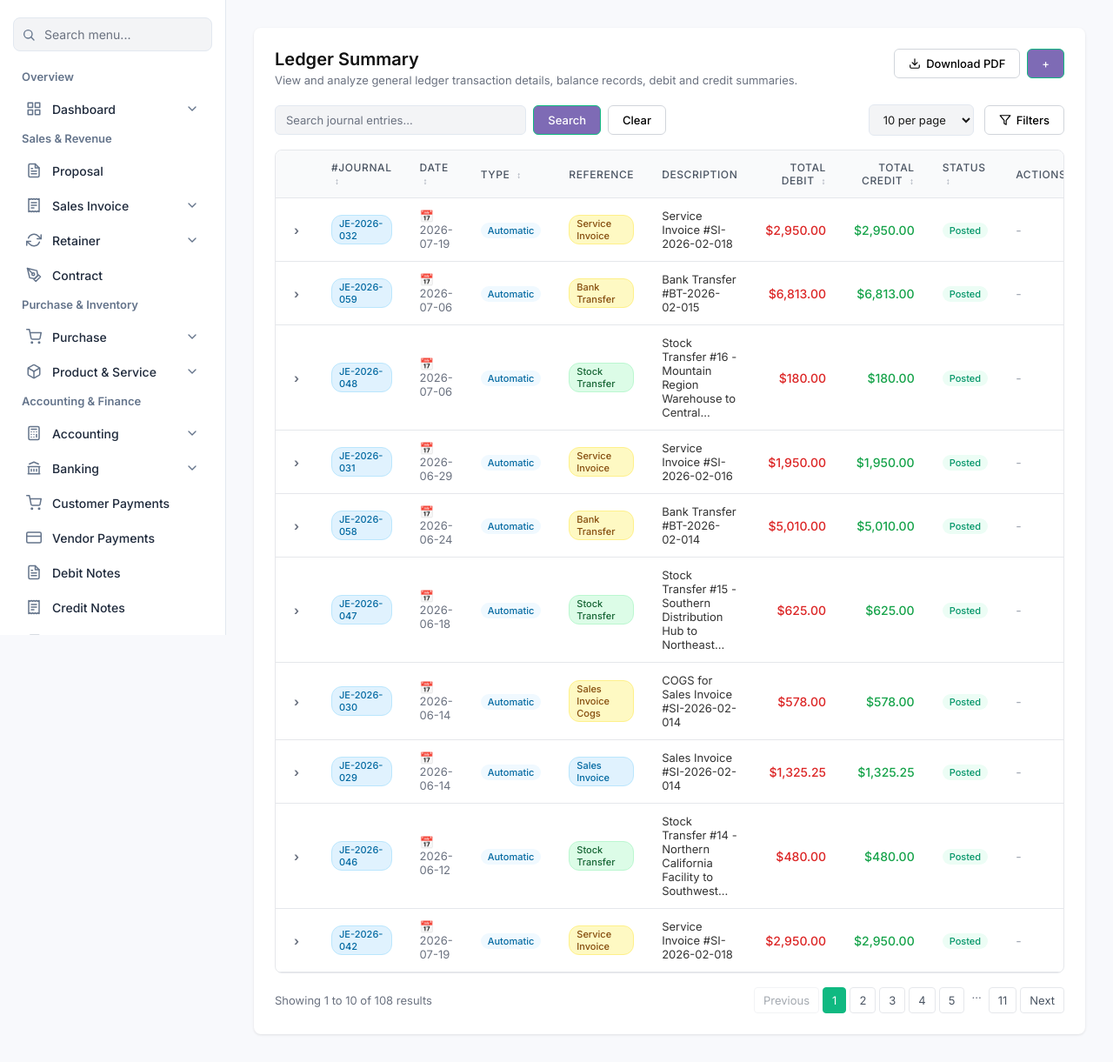
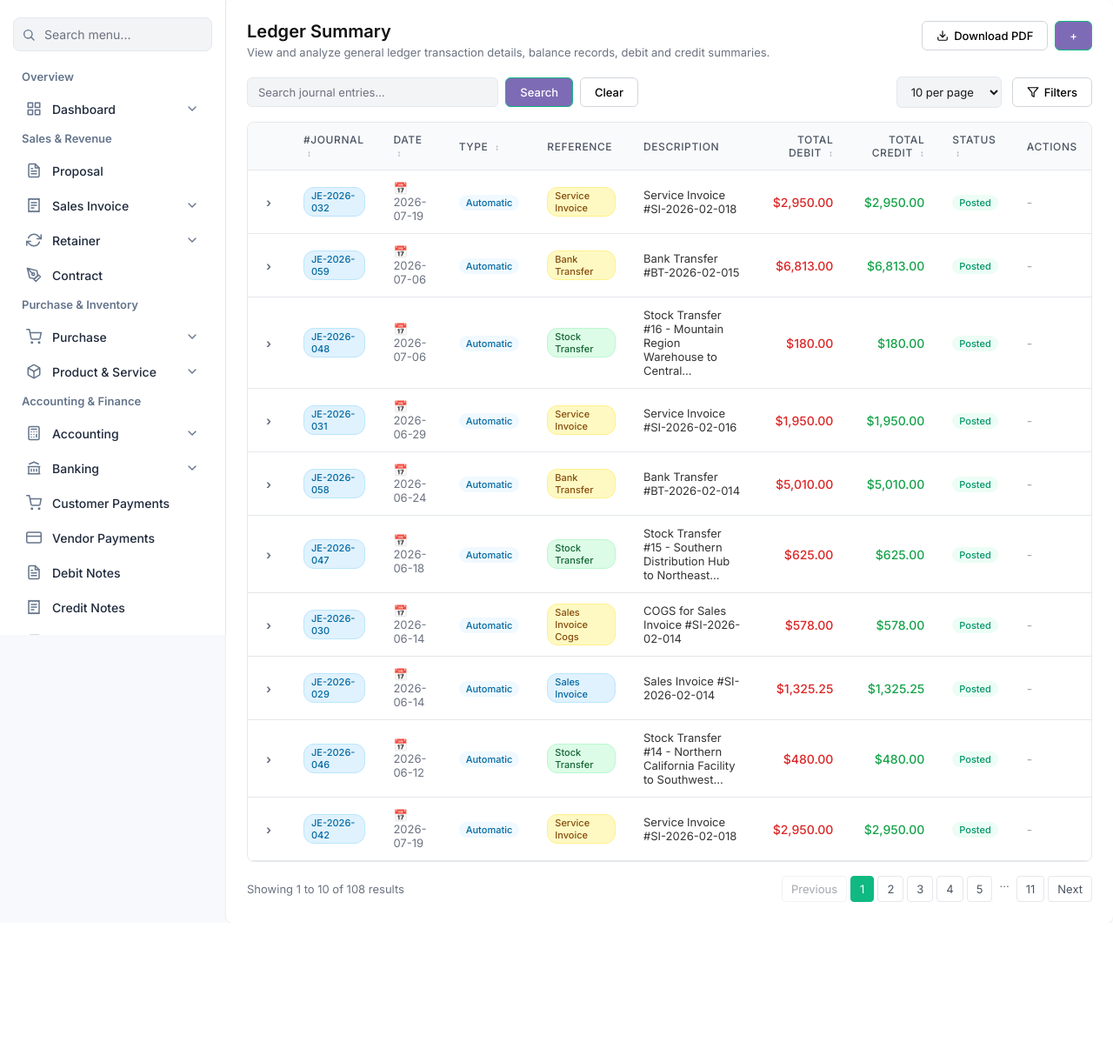
Before and after one commit to MahnoorMAK/LedgeInvo, a Laravel app: template resources/views/Pages/Double-Entry/Ledger-Summary.blade.php in a window 1280 px wide. Shown: the part 70-1291 px from the top of the page at 87% size. After the commit the page ends 1130 px from the top, so only its background shows below. Run offline with Laravel 12, Linux system fonts and the light colour scheme; the template is opened without the code that fills it, so the values that code supplies are empty.

Commit message:
refactor styles in Ledger Summary page

```diff
--- a/resources/views/Pages/Double-Entry/Ledger-Summary.blade.php
+++ b/resources/views/Pages/Double-Entry/Ledger-Summary.blade.php
@@ -1,19 +1,54 @@
 @extends('layout.dashboard')
 @section('title', 'Ledger Summary')
 @section('content')
-    <section id="ledger-app">
+
+<!-- AGGRESSIVE OVERRIDE TO REMOVE WRAPPER MARGINS, PADDING, AND FORCE WHITE BACKGROUND -->
+<style>
+    /* Reset the entire document and common wrapper classes */
+    html, body {
+        margin: 0 !important;
+        padding: 0 !important;
+        background-color: #ffffff !important;
+        width: 100% !important;
+        max-width: 100% !important;
+        overflow-x: hidden;
+    }
+
+    /* Target every possible container that might have padding */
+    #app, main, .main, .app-main, .main-content, .content, .content-wrapper,
+    .page-wrapper, .app-content, .container, .container-fluid, .page-content {
+        margin: 0 !important;
+        padding: 0 !important;
+        background-color: #ffffff !important;
+        width: 100% !important;
+        max-width: 100% !important;
+        box-shadow: none !important;
+        border: none !important;
+    }
+
+    /* Specifically target the direct child of the body or #app to remove any residual margin */
+    body > div, #app > div {
+        margin: 0 !important;
+        padding: 0 !important;
+    }
+</style>
+
+<section id="ledger-app">
     <style>
         /* Base Styles */
         #ledger-app {
             font-family: -apple-system, BlinkMacSystemFont, "Segoe UI", Roboto, Helvetica, Arial, sans-serif;
             color: #333;
-            background: #fff;
+            background: #ffffff; /* Changed to white */
             padding: 24px;
             border-radius: 8px;
             box-shadow: 0 1px 3px rgba(0,0,0,0.1);
-            max-width: 1200px;
-            margin: 0 auto;
+            max-width: 100%; /* Changed from 1200px to fill available space */
+            margin: 0; /* Changed from auto to remove centering gaps */
             font-size: 14px;
+            width: 100%;
+            box-sizing: border-box;
+            display: block;
         }
         #ledger-app * { box-sizing: border-box; }
 
```
